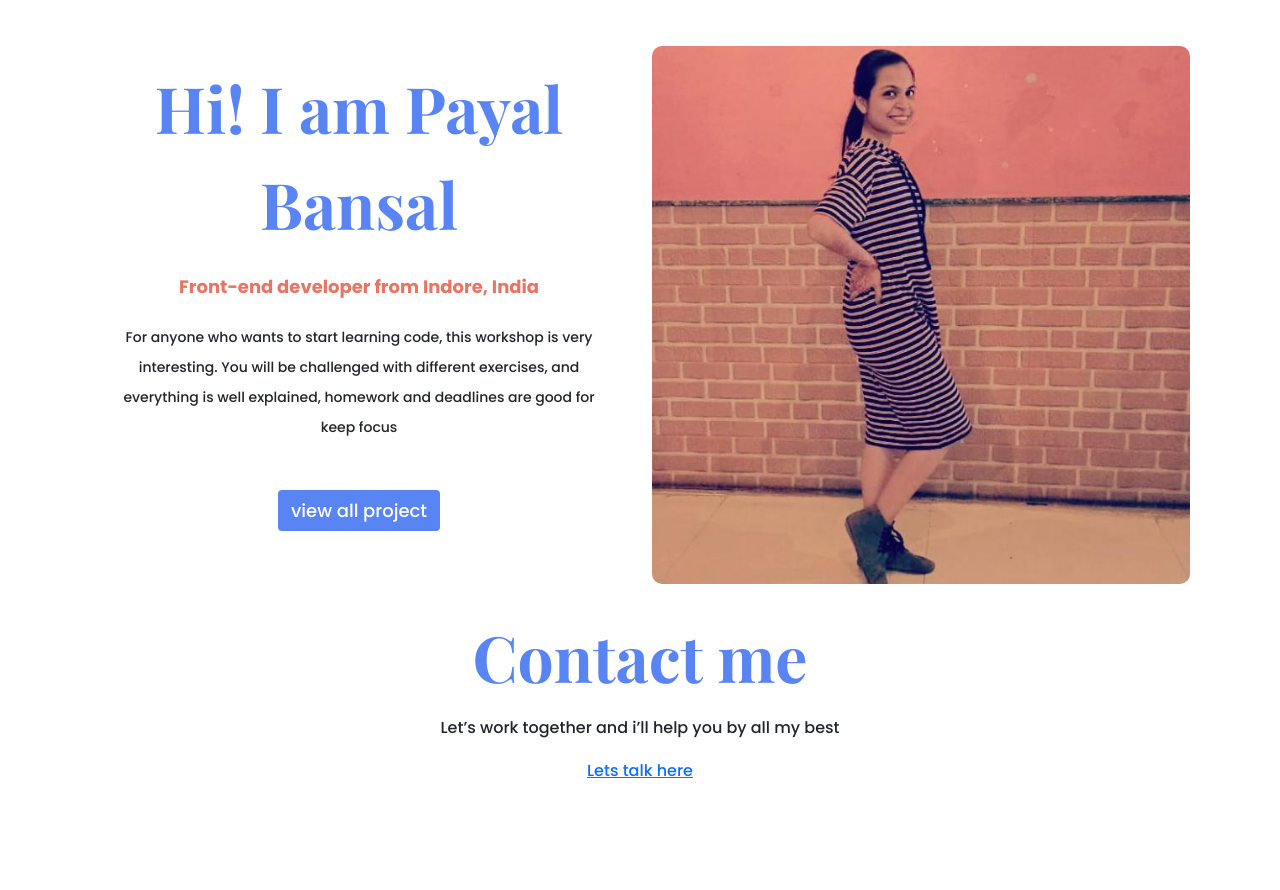
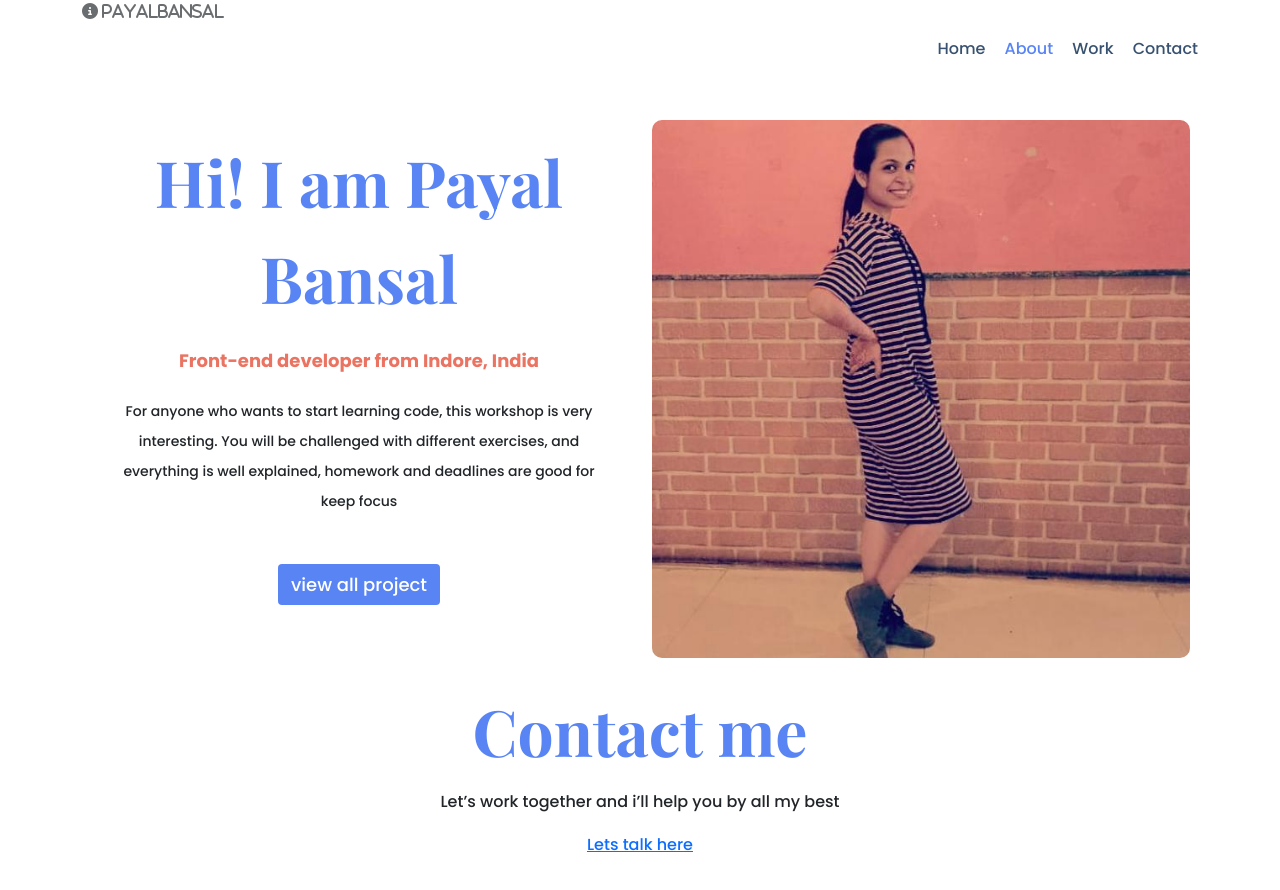
Before and after one commit to payalb-dev/Portfolio-Project, a plain HTML site: page about.html in a window 1280 px wide. Before the commit the page ends 829 px from the top, so only its background shows below. Drawn offline with nearby package versions, Linux system fonts and the light colour scheme.

Commit message:
added nav bar to all html pages

```diff
--- a/about.html
+++ b/about.html
@@ -22,6 +22,39 @@
   <title>About</title>
 </head>
 <body>
+  <body>
+    <nav>
+      <div class="container">
+        <i class="fa-solid fa-circle-info fa-beat-fade"
+          style="--fa-beat-fade-opacity: 0.67; --fa-beat-fade-scale: 1.075;">
+          payalbansal</i>
+
+
+
+        <nav class="d-flex justify-content-end">
+
+
+          <ul>
+            <li >
+              <a href="/">
+                Home
+              </a>
+
+            </li>
+            <li class="active">
+              <a href="/about.html">About</a>
+            </li>
+            <li>
+              <a href="/work.html">Work</a>
+            </li>
+            <li>
+              <a href="/contact.html">Contact</a>
+            </li>
+          </ul>
+        </nav>
+      </div>
+
+    </nav>
   <div class="content-container container">
     <!-- use specific terminology heading content -->
     <div class="row">
--- a/styles/portfolio.css
+++ b/styles/portfolio.css
@@ -50,13 +50,14 @@ nav li{
 
 
 }
+
 nav a{
   color:#385170;
   text-decoration: none;
   transition: all 100ms ease-in-out;
 
 }
-nav a:hover{
+nav a:hover,nav li.active a{
   color: var(--branding-color);
 }
 .hero{
```
Also changed, not shown: contact.html (+31 -0 lines), index.html (+3 -2 lines), work.html (+28 -0 lines).
